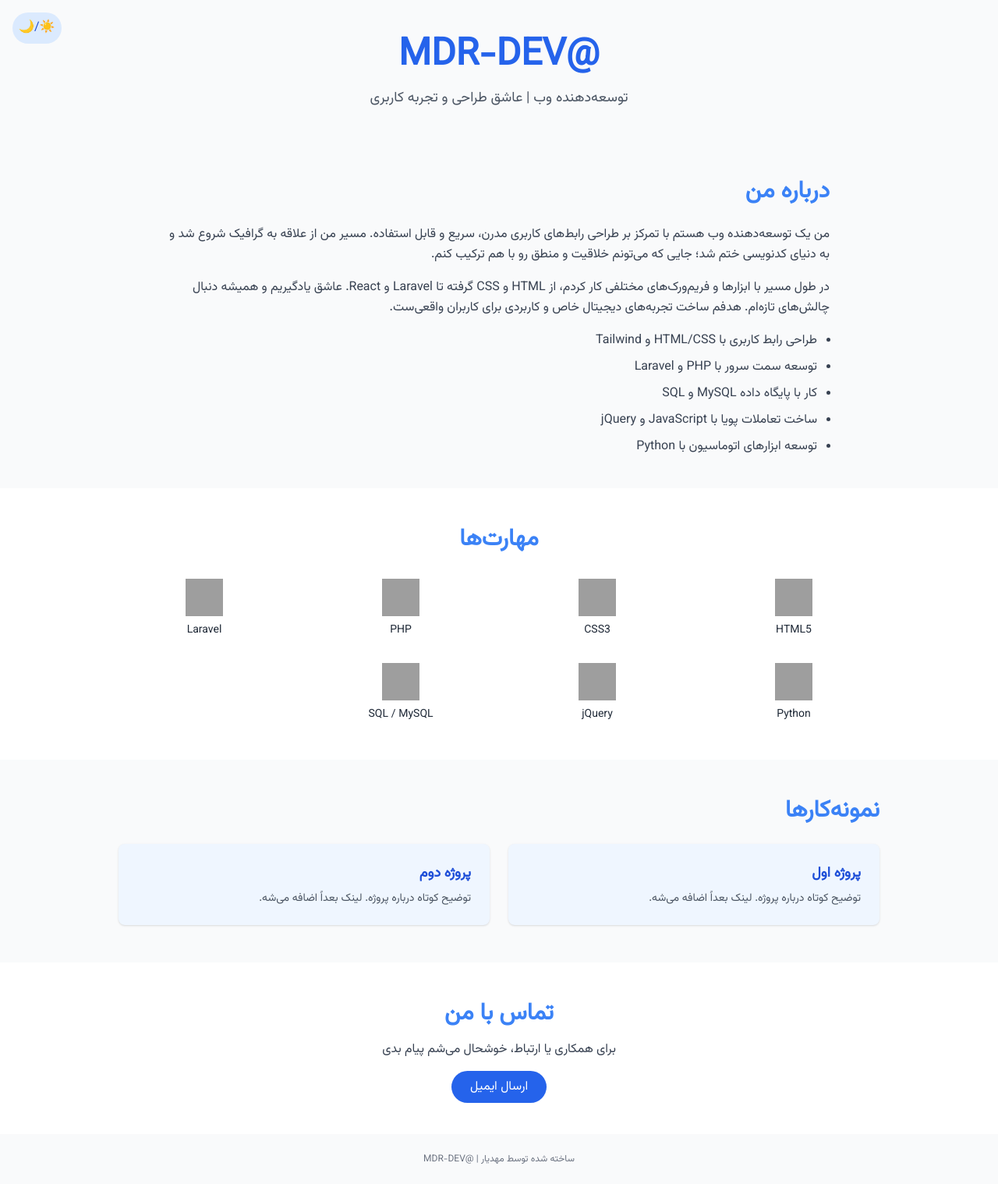
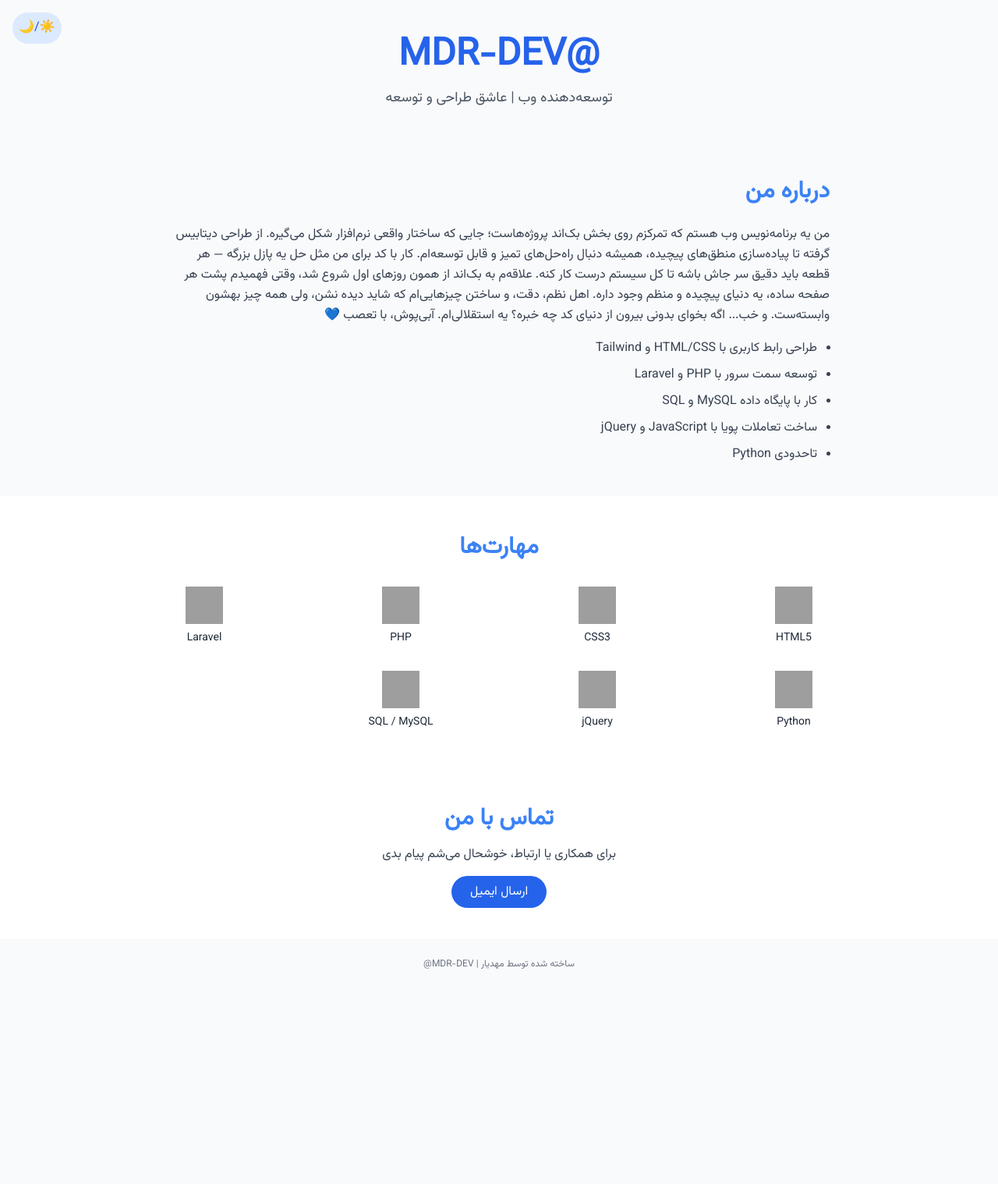
Before and after one commit to mahdi-R98/md-personal-website, a plain HTML site: page index.html in a window 1280 px wide. Shown: the whole page at 78% size. After the commit the page ends 1268 px from the top, so only its background shows below. Drawn offline with nearby package versions, Linux system fonts and the light colour scheme; grey boxes are pictures that could not be loaded.

Commit message:
Update index.html

```diff
--- a/index.html
+++ b/index.html
@@ -3,7 +3,7 @@
 <head>
   <meta charset="UTF-8" />
   <meta name="viewport" content="width=device-width, initial-scale=1.0" />
-  <title>@MDR-DEV | وب‌سایت شخصی</title>
+  <title>MDR-DEV@ | وب‌سایت شخصی</title>
   <script src="https://cdn.tailwindcss.com"></script>
   <script src="https://cdnjs.cloudflare.com/ajax/libs/gsap/3.12.2/gsap.min.js"></script>
   <script>
@@ -27,7 +27,7 @@
   <!-- Header -->
   <header class="text-center py-12 fade-in">
     <h1 class="text-5xl font-extrabold text-blue-600 dark:text-blue-400">@MDR-DEV</h1>
-    <p class="mt-4 text-lg text-gray-600 dark:text-gray-300">توسعه‌دهنده وب | عاشق طراحی و تجربه کاربری</p>
+    <p class="mt-4 text-lg text-gray-600 dark:text-gray-300">توسعه‌دهنده وب | عاشق طراحی و توسعه</p>
   </header>
 
   <!-- About -->
@@ -35,17 +35,19 @@
     <h2 class="text-3xl font-bold mb-6 text-blue-500 dark:text-blue-300">درباره من</h2>
     <div class="space-y-4 text-gray-700 dark:text-gray-300 leading-relaxed">
       <p>
-        من یک توسعه‌دهنده وب هستم با تمرکز بر طراحی رابط‌های کاربری مدرن، سریع و قابل استفاده. مسیر من از علاقه به گرافیک شروع شد و به دنیای کدنویسی ختم شد؛ جایی که می‌تونم خلاقیت و منطق رو با هم ترکیب کنم.
-      </p>
-      <p>
-        در طول مسیر با ابزارها و فریم‌ورک‌های مختلفی کار کردم، از HTML و CSS گرفته تا Laravel و React. عاشق یادگیریم و همیشه دنبال چالش‌های تازه‌ام. هدفم ساخت تجربه‌های دیجیتال خاص و کاربردی برای کاربران واقعی‌ست.
+       من یه برنامه‌نویس وب هستم که تمرکزم روی بخش بک‌اند پروژه‌هاست؛ جایی که ساختار واقعی نرم‌افزار شکل می‌گیره. از طراحی دیتابیس گرفته تا پیاده‌سازی منطق‌های پیچیده، همیشه دنبال راه‌حل‌های تمیز و قابل توسعه‌ام.
+کار با کد برای من مثل حل یه پازل بزرگه — هر قطعه باید دقیق سر جاش باشه تا کل سیستم درست کار کنه.
+علاقه‌م به بک‌اند از همون روزهای اول شروع شد، وقتی فهمیدم پشت هر صفحه ساده، یه دنیای پیچیده و منظم وجود داره.
+اهل نظم، دقت، و ساختن چیزهایی‌ام که شاید دیده نشن، ولی همه چیز بهشون وابسته‌ست.
+و خب... اگه بخوای بدونی بیرون از دنیای کد چه خبره؟
+یه استقلالی‌ام. آبی‌پوش، با تعصب 💙
       </p>
       <ul class="list-disc pr-4 space-y-2 mt-6">
         <li>طراحی رابط کاربری با HTML/CSS و Tailwind</li>
         <li>توسعه سمت سرور با PHP و Laravel</li>
         <li>کار با پایگاه داده MySQL و SQL</li>
         <li>ساخت تعاملات پویا با JavaScript و jQuery</li>
-        <li>توسعه ابزارهای اتوماسیون با Python</li>
+        <li>تاحدودی Python</li>
       </ul>
     </div>
   </section>
@@ -87,7 +89,7 @@
     </div>
   </section>
     <!-- Portfolio -->
-  <section class="max-w-5xl mx-auto px-6 py-12 fade-in">
+<!--   <section class="max-w-5xl mx-auto px-6 py-12 fade-in">
     <h2 class="text-3xl font-bold mb-6 text-blue-500 dark:text-blue-300">نمونه‌کارها</h2>
     <div class="grid grid-cols-1 md:grid-cols-2 gap-6">
       <div class="bg-blue-50 dark:bg-gray-800 p-6 rounded-lg shadow hover:shadow-lg transition">
@@ -99,7 +101,7 @@
         <p class="text-sm text-gray-600 dark:text-gray-400 mt-2">توضیح کوتاه درباره پروژه. لینک بعداً اضافه می‌شه.</p>
       </div>
     </div>
-  </section>
+  </section> -->
 
   <!-- Contact -->
   <section class="bg-white dark:bg-gray-900 py-12 fade-in">
@@ -112,7 +114,7 @@
 
   <!-- Footer -->
   <footer class="text-center py-6 text-gray-500 text-xs fade-in">
-    ساخته شده توسط مهدیار | @MDR-DEV
+    ساخته شده توسط مهدیار | MDR-DEV@
   </footer>
 
   <!-- GSAP Animations -->
```
